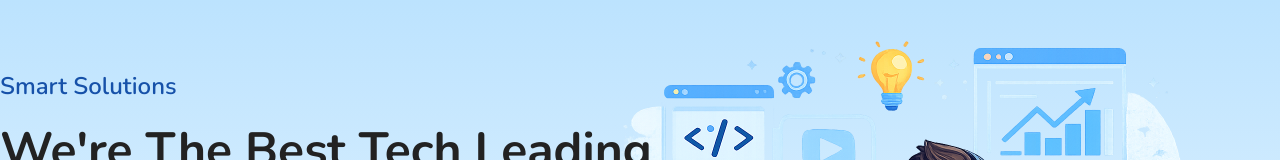
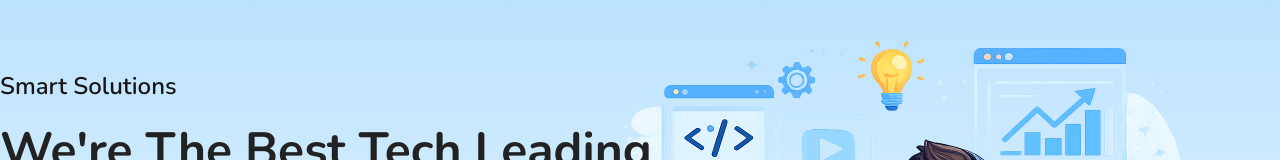
Before and after one commit to ariful97768/Creative-Hub-Portfolio, a Next.js app: page / in a window 1280 px wide. Shown: the part 179-339 px from the top of the page. Built offline with nearby package versions, Linux system fonts and the light colour scheme.

Commit message:
added custom colors

```diff
--- a/src/app/globals.css
+++ b/src/app/globals.css
@@ -11,10 +11,13 @@
   --font-sans: var(--font-nunito);
   /* Custom Colors */
   --color-accent: #0D57B6;
-  --color-blue-light: #1651A9;
-  --color-blue-dark: #064BAD;
+  --color-primary: #1651A9;
   --color-bgGradient: #B3DFFE;
   --color-dark: #222222;
+  --color-light-yellow: #F9F8DA;
+  --color-light-red: #FFF3F3;
+  --color-light-blue: #E8FBFF;
+  /* --color-blue-dark: #064BAD; */
 }
 
 /* @media (prefers-color-scheme: dark) {
```
